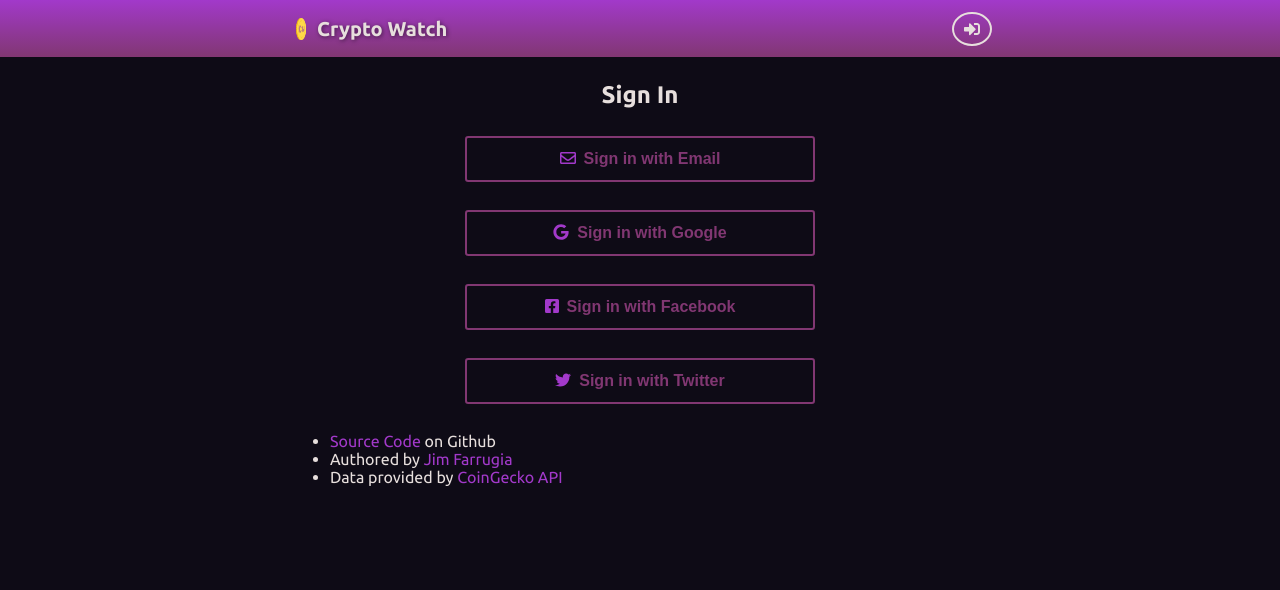
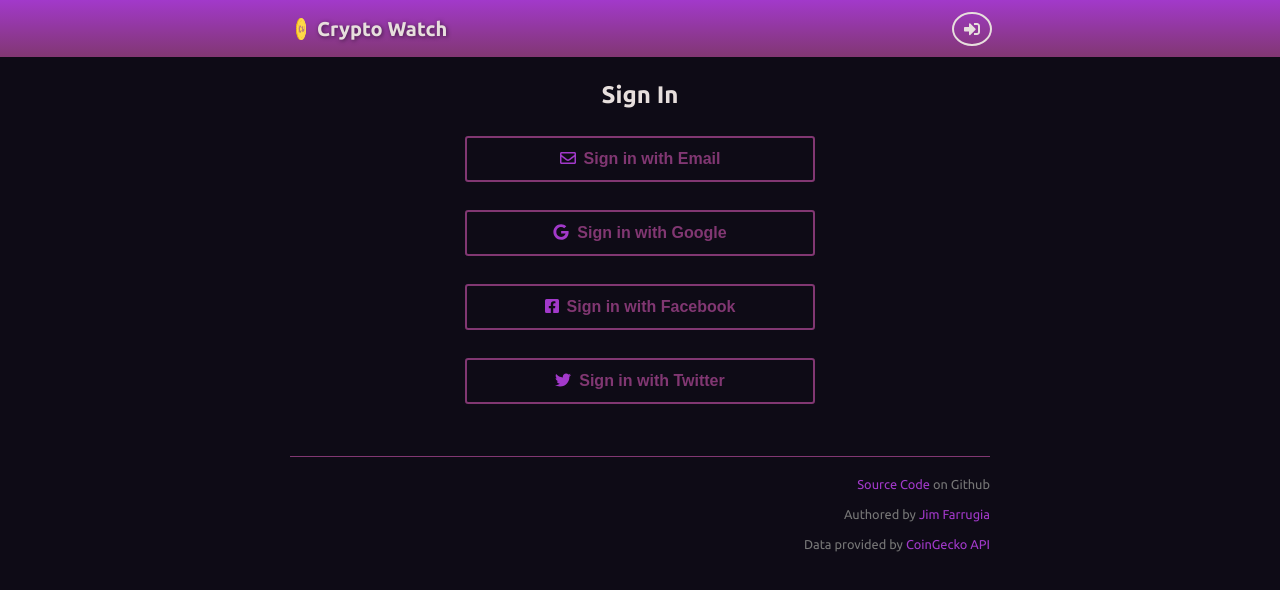
Before and after one commit to Jimfarrugia/crypto-watch, a React (Create React App) app: page /sign-in in a window 1280 px wide. Shown: the top 590 px of the page. Built offline with nearby package versions, Linux system fonts and the light colour scheme; no server answers.

Commit message:
Add styled Footer

```diff
--- a/src/components/Footer.jsx
+++ b/src/components/Footer.jsx
@@ -1,5 +1,7 @@
+import { FooterStyled } from "./styled/Footer.styled";
+
 const Footer = () => (
-  <footer className="page-footer">
+  <FooterStyled>
     <ul>
       <li>
         <a
@@ -32,7 +34,7 @@ const Footer = () => (
         </a>
       </li>
     </ul>
-  </footer>
+  </FooterStyled>
 );
 
 export default Footer;
--- /dev/null
+++ b/src/components/styled/Footer.styled.js
@@ -0,0 +1,21 @@
+import styled from "styled-components";
+
+export const FooterStyled = styled.div`
+  padding: 1.5rem 0;
+
+  ul {
+    padding: 0.75rem 0 0;
+    margin: 0;
+    font-size: 0.8rem;
+    color: ${({ theme }) => theme.colors.gray};
+    border-top: 1px solid ${({ theme }) => theme.colors.purple};
+
+    li {
+      display: block;
+      position: relative;
+      list-style: none;
+      text-align: right;
+      padding: 0.5rem 0;
+    }
+  }
+`;
--- a/src/index.css
+++ b/src/index.css
@@ -12,32 +12,6 @@
 }
 .button-link:focus {
   outline: 0.125rem solid var(--purple);
-}
-
-.sign-in form,
-.sign-up form {
-  margin-bottom: 1.75rem;
-}
-
-.page-footer {
-  padding: 1.5rem 0;
-}
-
-.page-footer ul {
-  border-top: 1px solid var(--purple);
-  padding: 0.75rem 0 0;
-  margin: 0;
-  font-size: 0.8rem;
-  color: var(--white);
-  color: var(--gray);
-}
-
-.page-footer li {
-  list-style: none;
-  display: block;
-  position: relative;
-  text-align: right;
-  padding: 0.5rem 0;
 }
 
 /* Loader */
```
